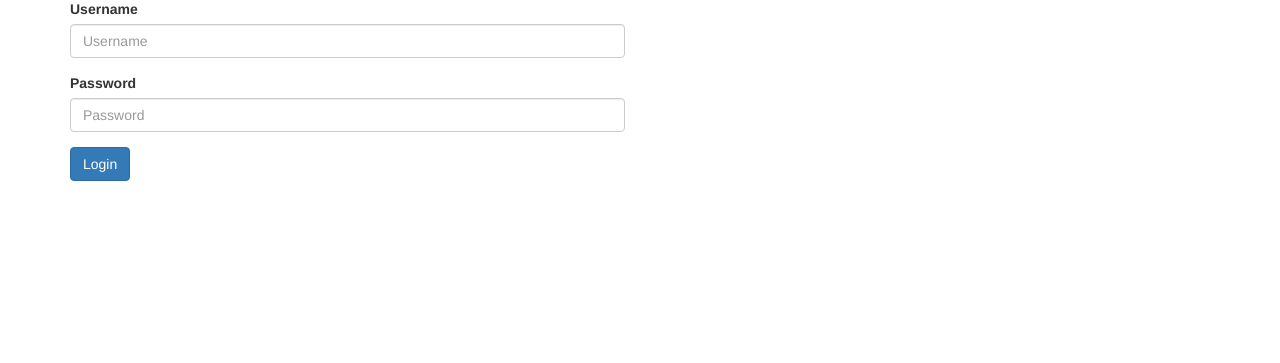
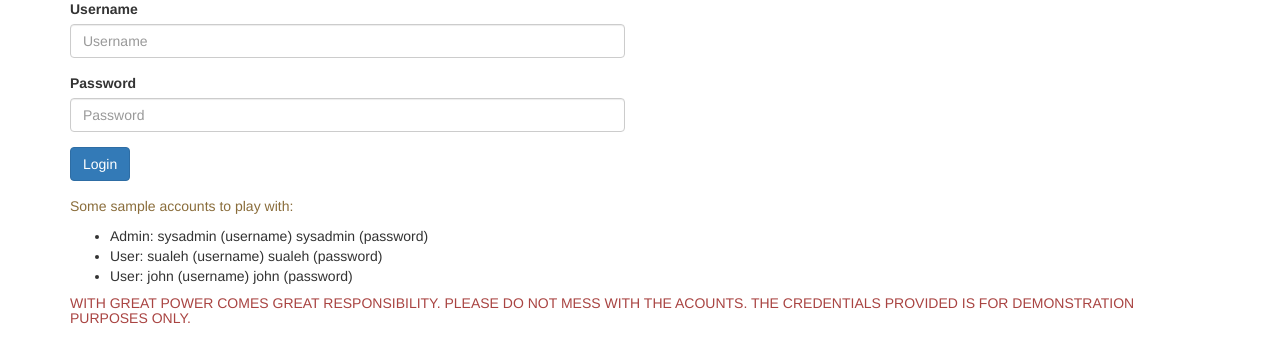
Before and after one commit to smsali97/pandapaints, a PHP site: page /login.php in a window 1280 px wide. Shown: the part 171-534 px from the top of the page. Run offline with PHP 8.4, Linux system fonts and the light colour scheme.

Commit message:
Added some helpful info on accounts

```diff
--- a/login.php
+++ b/login.php
@@ -125,8 +125,19 @@ session_start();
                 </form>
             </div>
             <div class="col-md-6"></div>
+
         </div>
+        <p class="text-warning">Some sample accounts to play with:
+<ul>
+<li> Admin: sysadmin (username) sysadmin (password) </li>
+<li> User: sualeh (username) sualeh (password) </li>
+<li> User: john (username) john (password) </li>
+</ul>
+</p>
+  <h5 class="text-danger">WITH GREAT POWER COMES GREAT RESPONSIBILITY. PLEASE DO NOT MESS WITH THE ACOUNTS. THE CREDENTIALS PROVIDED IS FOR DEMONSTRATION PURPOSES ONLY.</h5></p>
     </div>
+
+
 
     <script src="https://code.jquery.com/jquery-3.3.1.min.js" integrity="sha256-FgpCb/KJQlLNfOu91ta32o/NMZxltwRo8QtmkMRdAu8=" crossorigin="anonymous"></script>
 
```
